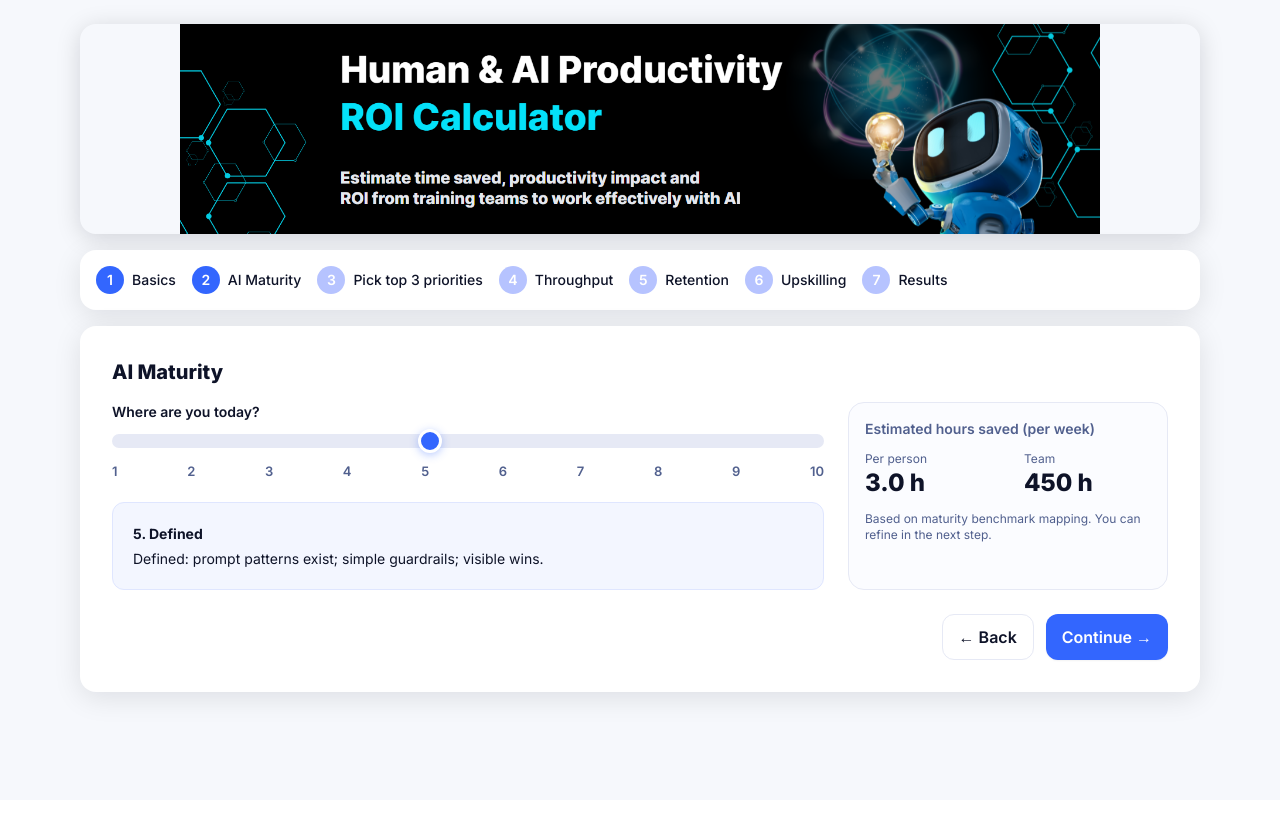
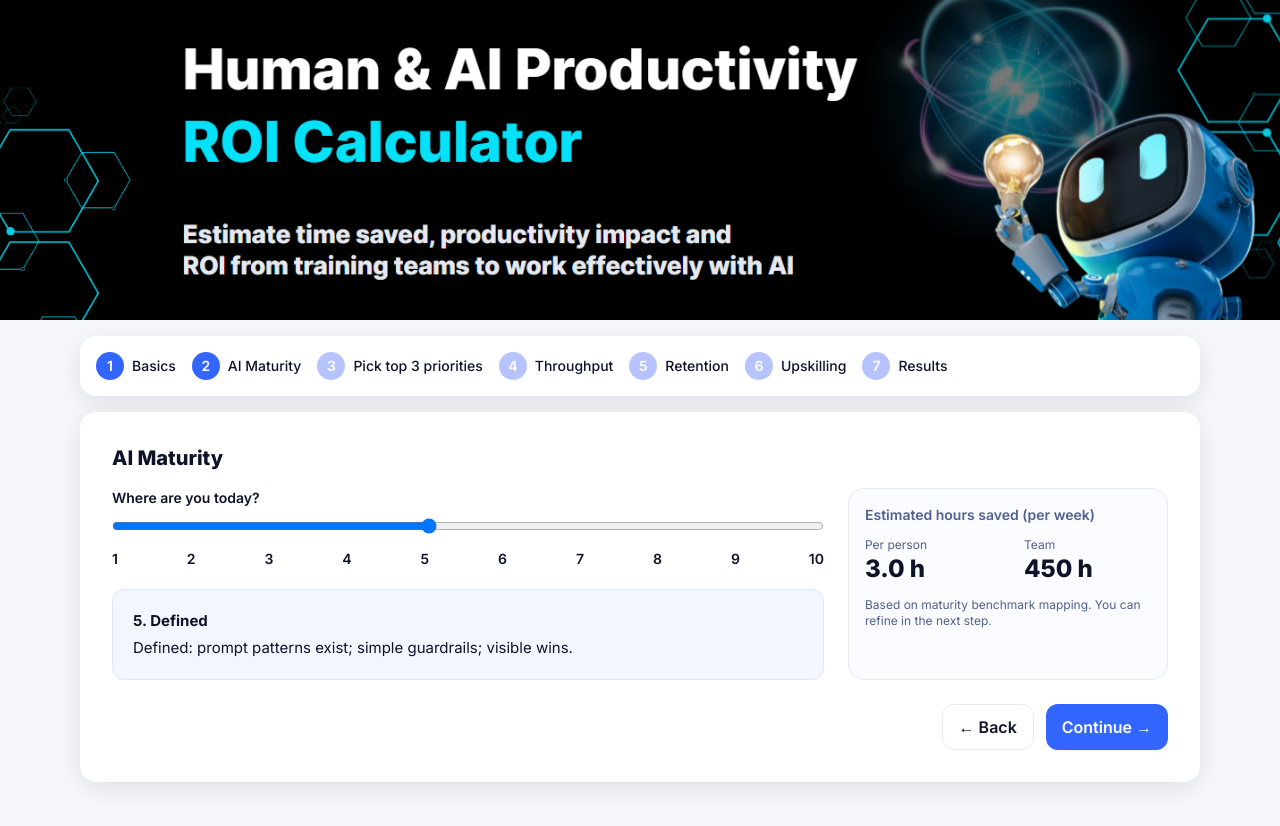
Before and after one commit to powerstephen/Managers-AI-Training-ROI, a Next.js app: page / in a window 1280 px wide. Both pictures are taken after a click on the button "Continue →". Shown: the top 826 px of the page. Before the commit the page ends 800 px from the top, so only its background shows below. Built offline with nearby package versions, Linux system fonts and the light colour scheme.

Commit message:
Update page.tsx

```diff
--- a/app/page.tsx
+++ b/app/page.tsx
@@ -123,11 +123,9 @@ export default function Page() {
   // Throughput
   const [throughputPct, setThroughputPct] = useState(8); // % weekly time reclaimed
   const [handoffPct, setHandoffPct] = useState(6); // % wait/handoff time reduced
-
   // Retention
   const [retentionLiftPct, setRetentionLiftPct] = useState(2); // % attrition avoided
   const [baselineAttritionPct, setBaselineAttritionPct] = useState(12); // org attrition
-
   // Upskilling
   const [upskillCoveragePct, setUpskillCoveragePct] = useState(60);
   const [upskillHoursPerWeek, setUpskillHoursPerWeek] = useState(0.5);
@@ -157,19 +155,18 @@ export default function Page() {
         : 0,
 
       quality: selected.includes("quality")
-        ? Math.round(baseWeeklyTeamHours * 0.2) // fixed demo weight
+        ? Math.round(baseWeeklyTeamHours * 0.2)
         : 0,
 
       onboarding: selected.includes("onboarding")
-        ? Math.round((Math.max(0, Math.min(52, 2)) * 40) * (headcount * 0.2)) // demo: ~20% new hires/yr * 2 weeks * 40h
+        ? Math.round((Math.max(0, Math.min(52, 2)) * 40) * (headcount * 0.2))
         : 0,
 
       retention: selected.includes("retention")
         ? Math.round(
-            ((headcount * (baselineAttritionPct / 100)) * // expected departures
-              (retentionLiftPct / 100) * // avoided share
-              120) / // assume 120h “burden” per avoided departure
-              52
+            ((headcount * (baselineAttritionPct / 100)) *
+              (retentionLiftPct / 100) *
+              120) / 52
           )
         : 0,
 
@@ -233,12 +230,12 @@ export default function Page() {
 
   return (
     <div className="min-h-screen bg-[#f6f8fc] text-[#0e1328]">
-      {/* HERO (shorter height cap; keeps ratio) */}
-      <div className="w-full max-w-6xl mx-auto px-4 pt-6">
+      {/* FULL-BLEED HERO (no side gutters, keeps aspect) */}
+      <div className="w-screen overflow-hidden">
         <img
           src="/hero.png"
           alt="AI at Work — Brainster"
-          className="w-full h-auto max-h-[210px] object-contain rounded-2xl shadow-[0_4px_24px_rgba(2,6,23,0.15)]"
+          className="block w-full h-[220px] md:h-[280px] lg:h-[320px] object-cover"
         />
       </div>
 
@@ -382,16 +379,16 @@ export default function Page() {
                     max={10}
                     value={maturity}
                     onChange={(e) => setMaturity(parseInt(e.target.value, 10))}
-                    className="w-full range-lg"
+                    className="w-full range-xl"
                   />
-                  <div className="flex justify-between text-[13px] mt-2 text-[#51608e] font-semibold">
+                  <div className="flex justify-between text-[14px] mt-2 text-[#0e1328] font-semibold">
                     {Array.from({ length: 10 }).map((_, i) => (
                       <span key={i}>{i + 1}</span>
                     ))}
                   </div>
 
                   <div className="mt-5 p-5 rounded-xl bg-[#f3f6ff] border border-[#dfe6ff]">
-                    <div className="text-[14px] font-bold">
+                    <div className="text-[15px] font-bold">
                       {maturity}.{" "}
                       {
                         [
@@ -408,7 +405,7 @@ export default function Page() {
                         ][maturity - 1]
                       }
                     </div>
-                    <p className="text-[14px] mt-1">
+                    <p className="text-[15px] mt-1">
                       {maturityExplainer(maturity)}
                     </p>
                   </div>
@@ -711,24 +708,6 @@ export default function Page() {
                 </div>
               </div>
 
-              <div className="mt-6 rounded-2xl border border-[#e6e9f5] bg-[#fbfcff] p-4">
-                <div className="text-sm font-bold mb-2">Next steps</div>
-                <ul className="list-disc pl-5 text-sm text-[#1b2559] space-y-1">
-                  <li>
-                    Map top 3 workflows → ship prompt templates & QA/guardrails within
-                    2 weeks.
-                  </li>
-                  <li>
-                    Launch “AI Champions” cohort; set quarterly ROI reviews; track usage
-                    to correlate with retention.
-                  </li>
-                  <li>
-                    Set competency coverage target to {upskillCoveragePct}% and measure
-                    weekly AI-in-task usage.
-                  </li>
-                </ul>
-              </div>
-
               <div className="mt-6 flex justify-between">
                 <button className="btn--ghost" onClick={goBack}>
                   ← Back
```
